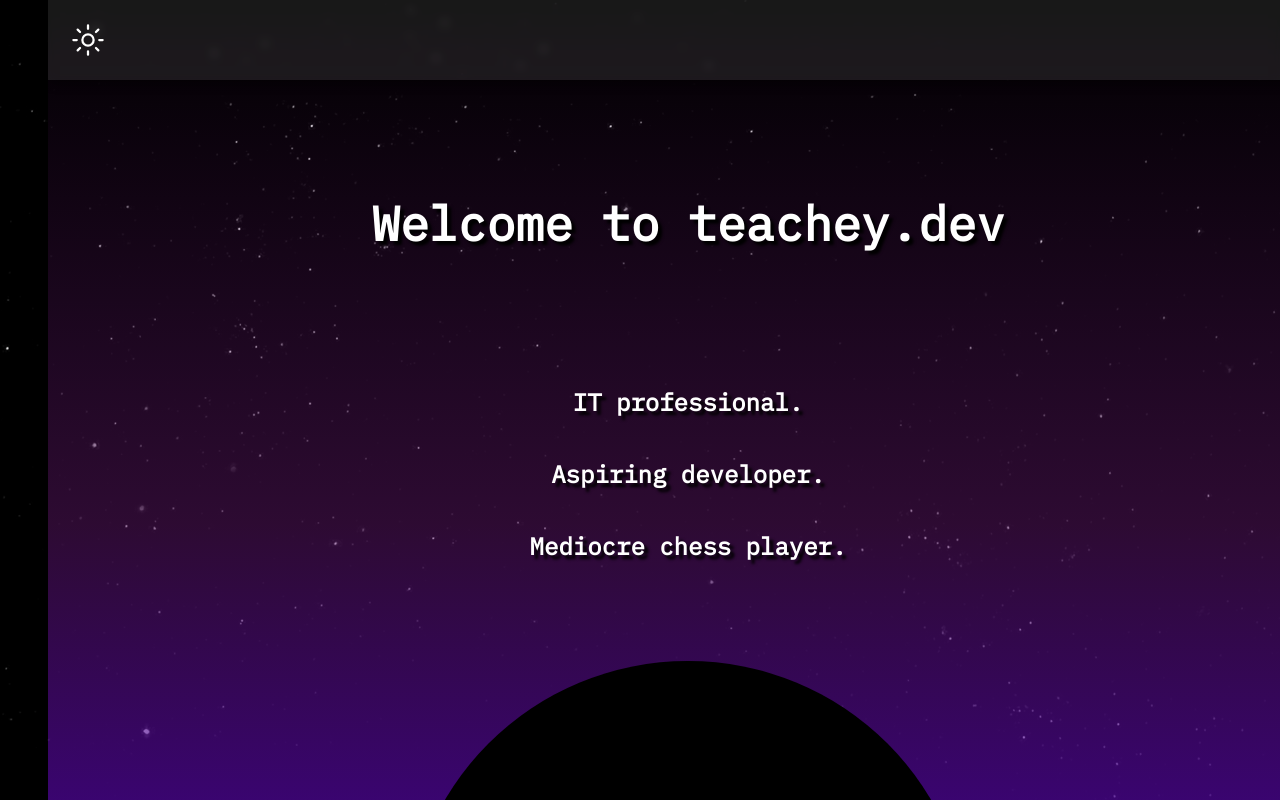
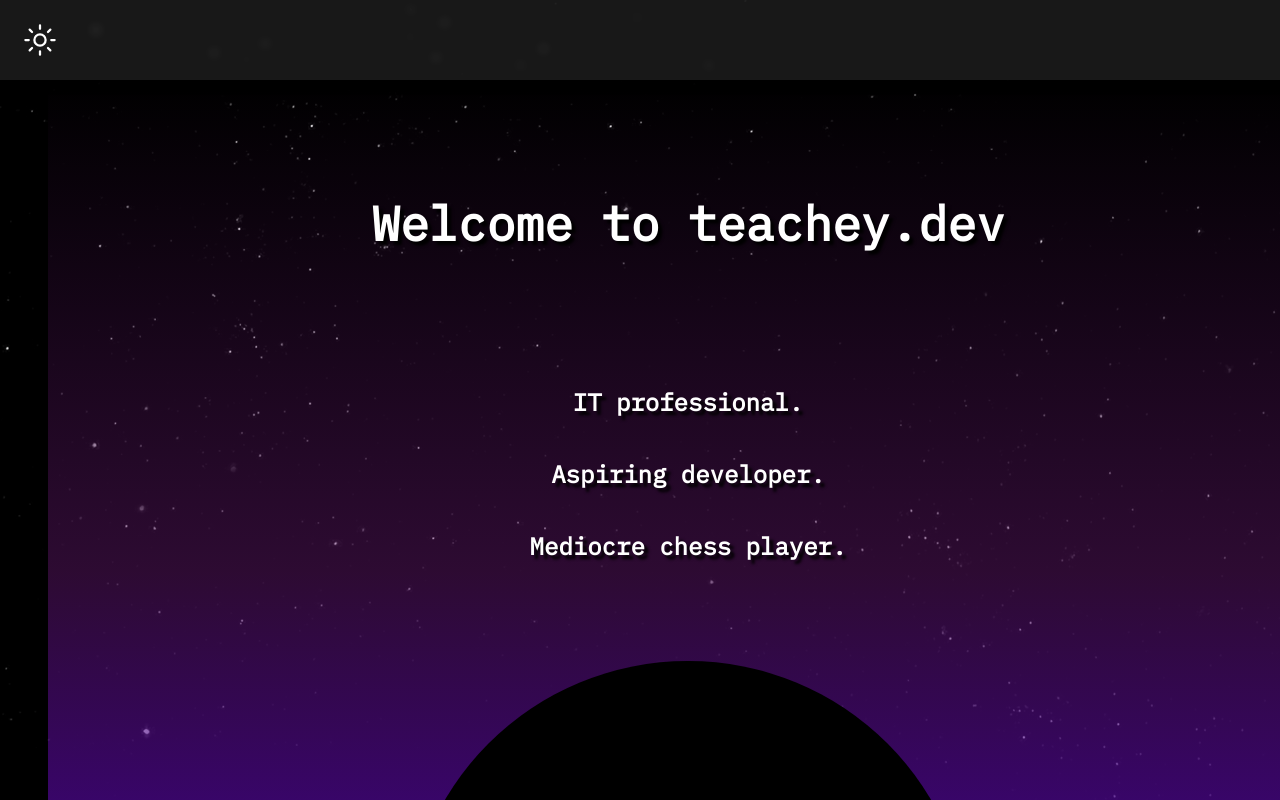
Before and after one commit to svper563/nextjs-portfolio-website, a Next.js app: page / in a window 1280 px wide. Shown: the top 800 px of the page. Built offline with nearby package versions, Linux system fonts and the light colour scheme.

Commit message:
Moved navbar

```diff
--- a/app/page.js
+++ b/app/page.js
@@ -14,8 +14,9 @@ export default function Home() {
 
   return (
     <div>
+      <Navbar setTheme={setTheme} theme={theme}/>
       <div className="sky">
-        <Navbar setTheme={setTheme} theme={theme}/>
+
         <Intro/>
 
       </div>
```
